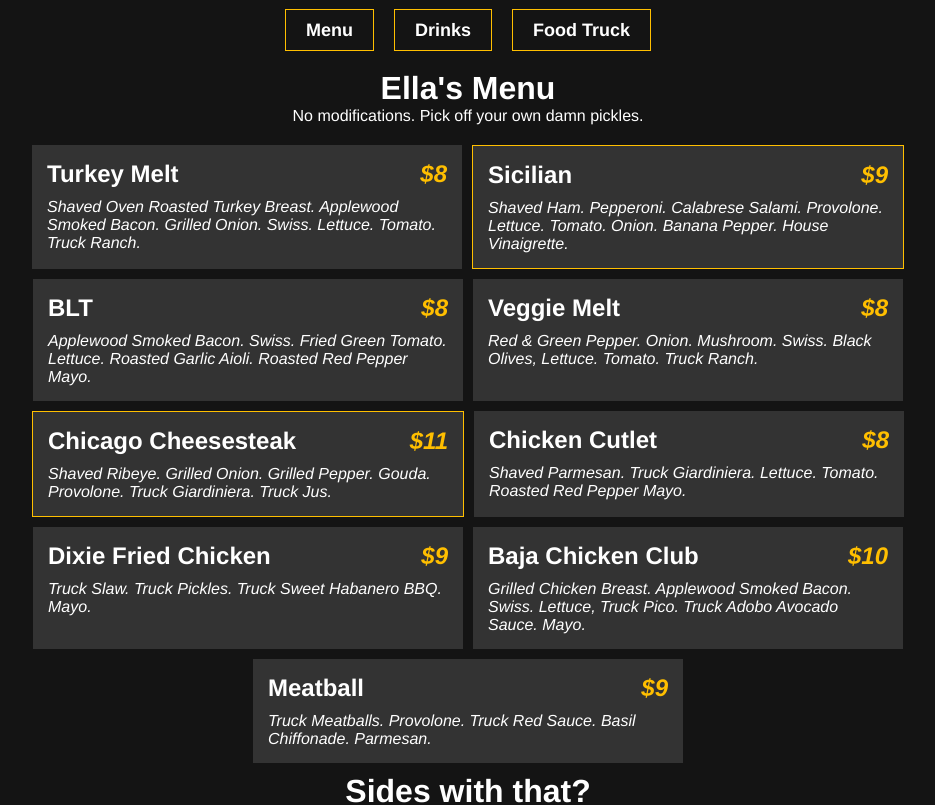
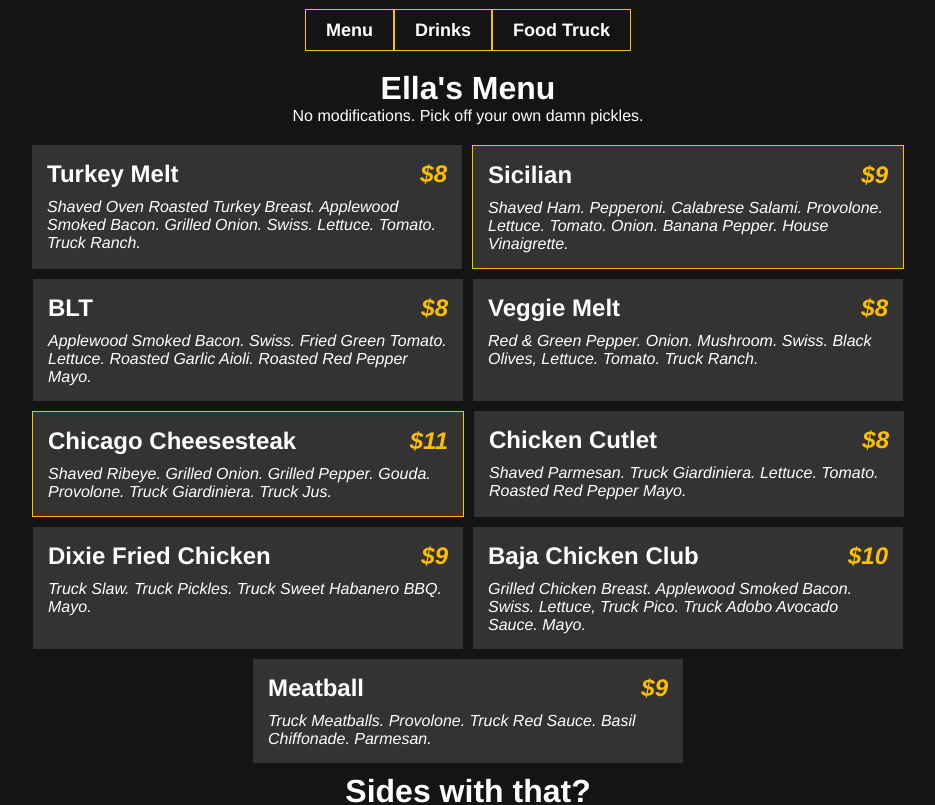
Before and after one commit to AlexWestIsBest/ellas, a React (Create React App) app: page / in a window 1280 px wide. Shown: the top 805 px of the page, without its empty margins (172-1107 px from the left). Built offline with nearby package versions, Linux system fonts and the light colour scheme.

Commit message:
Connects header buttons into one bar

```diff
--- a/src/HeaderStuff/Header.css
+++ b/src/HeaderStuff/Header.css
@@ -4,7 +4,7 @@
     /* background-color: gray; */
     height: 60px;
     display: flex;
-    justify-content: space-evenly;
+    justify-content: center;
     align-items: center;
 }
 
@@ -30,7 +30,7 @@
   font-size: large;
   font-weight: 900;
   padding: 10px 20px;
-  margin: 10px;
+  margin: 10px 0px;
   cursor: pointer;
   transition: 0.3s;
   border: 1px solid rgb(255, 191, 0);
```
